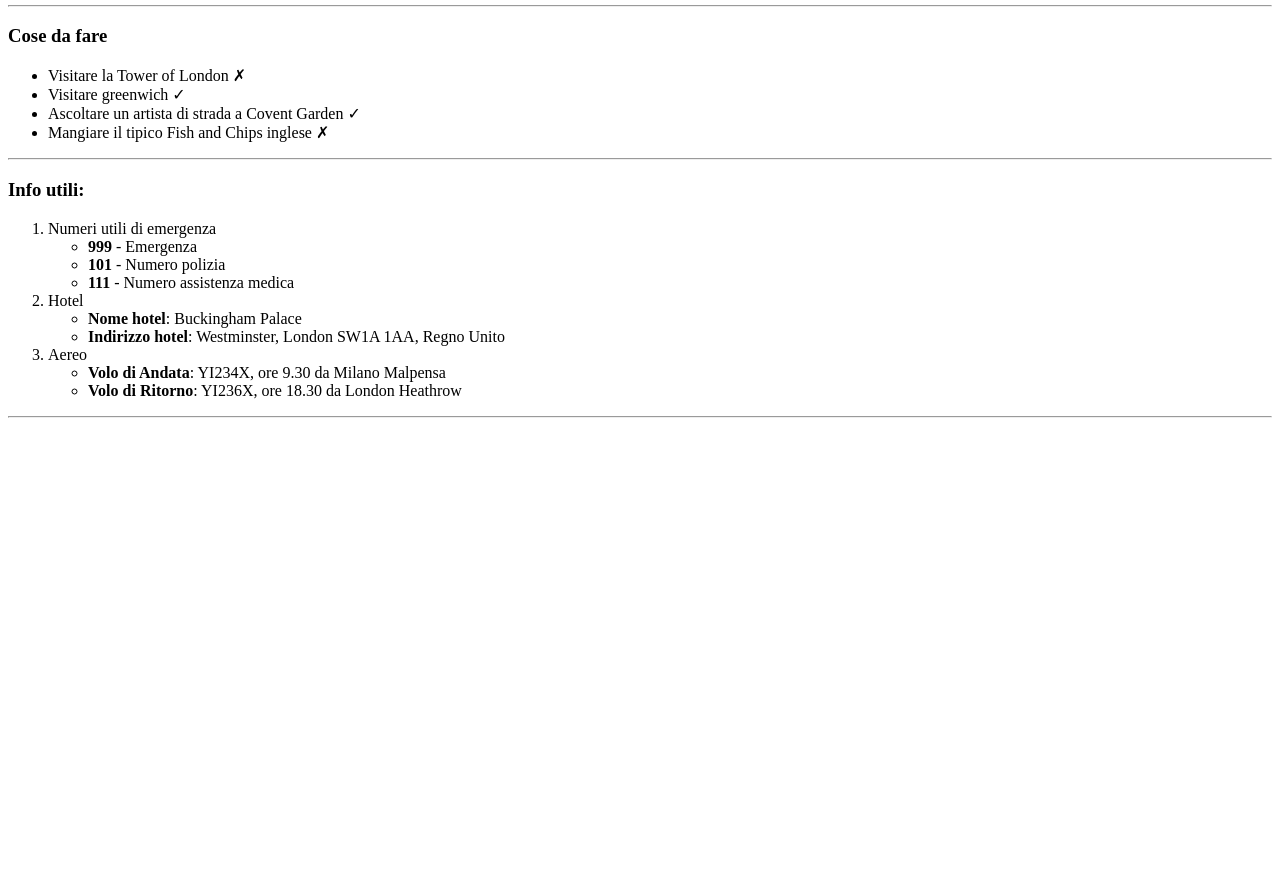
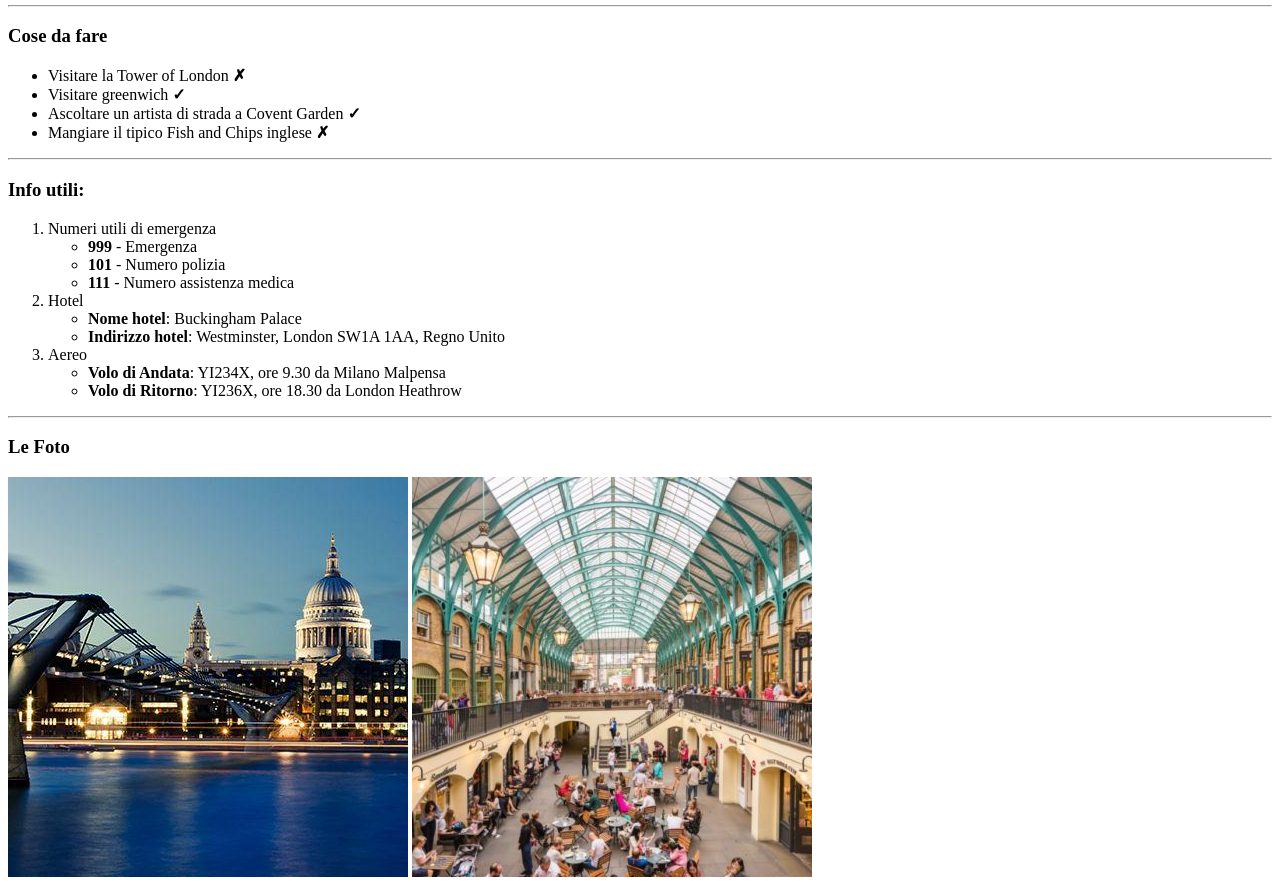
Before and after one commit to EvaXausa/html-london-trip, a plain HTML site: page index.html in a window 1280 px wide. Shown: the part 876-1765 px from the top of the page. Before the commit the page ends 1302 px from the top, so only its background shows below. Drawn offline with Linux system fonts and the light colour scheme.

Commit message:
quinta parte

```diff
--- a/index.html
+++ b/index.html
@@ -51,10 +51,10 @@
     <!--terza parte-->
     <h3>Cose da fare</h3>
     <ul>
-        <li>Visitare la Tower of London &#10007;</li>
-        <li>Visitare greenwich &#10003;</li>
-        <li>Ascoltare un artista di strada a Covent Garden &#10003;</li>
-        <li>Mangiare il tipico Fish and Chips inglese &#10007;</li>
+        <li>Visitare la Tower of London <strong>&#10007;</strong></li>
+        <li>Visitare greenwich <strong>&#10003;</strong></li>
+        <li>Ascoltare un artista di strada a Covent Garden <strong>&#10003;</strong></li>
+        <li>Mangiare il tipico Fish and Chips inglese <strong>&#10007;</strong></li>
     </ul>
     <hr>
 
@@ -82,5 +82,9 @@
         </li>
     </ol>
     <hr>
+
+    <!--quinta parte-->
+    <h3>Le Foto</h3>
+    <img src="img/london-400x400-compressor_0.jpg" alt=""/> <img src="img/London-Wider-Area-e1597319992670-400x400.jpg" alt=""/>
 </body>
 </html>
```
